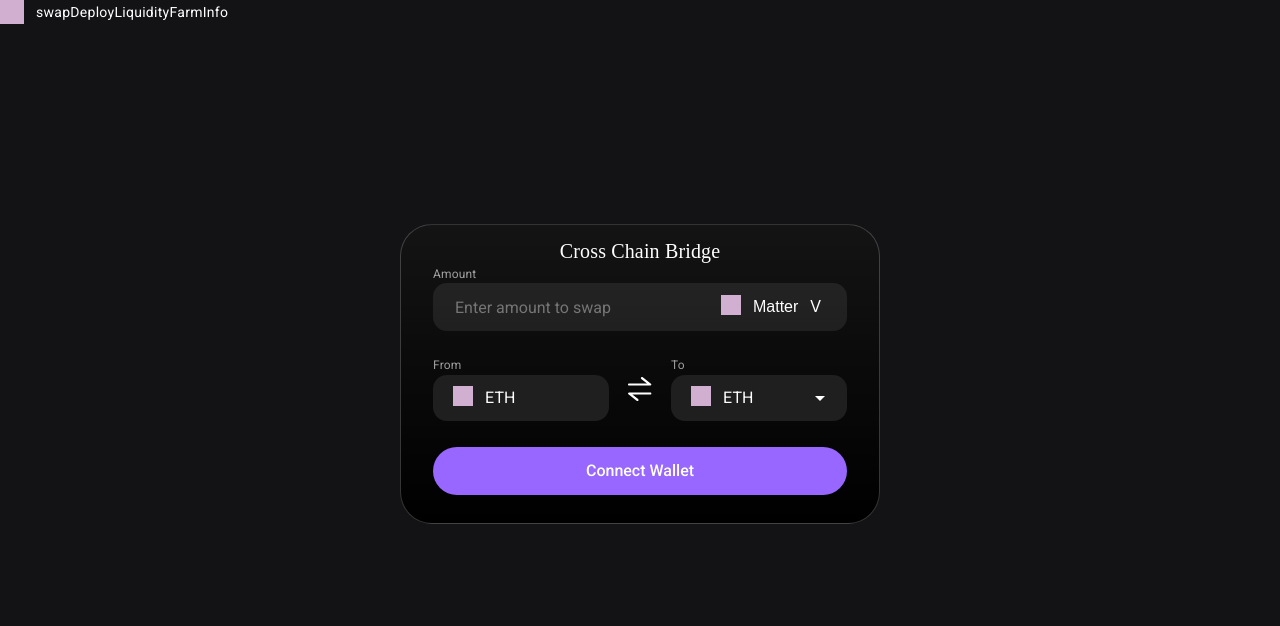
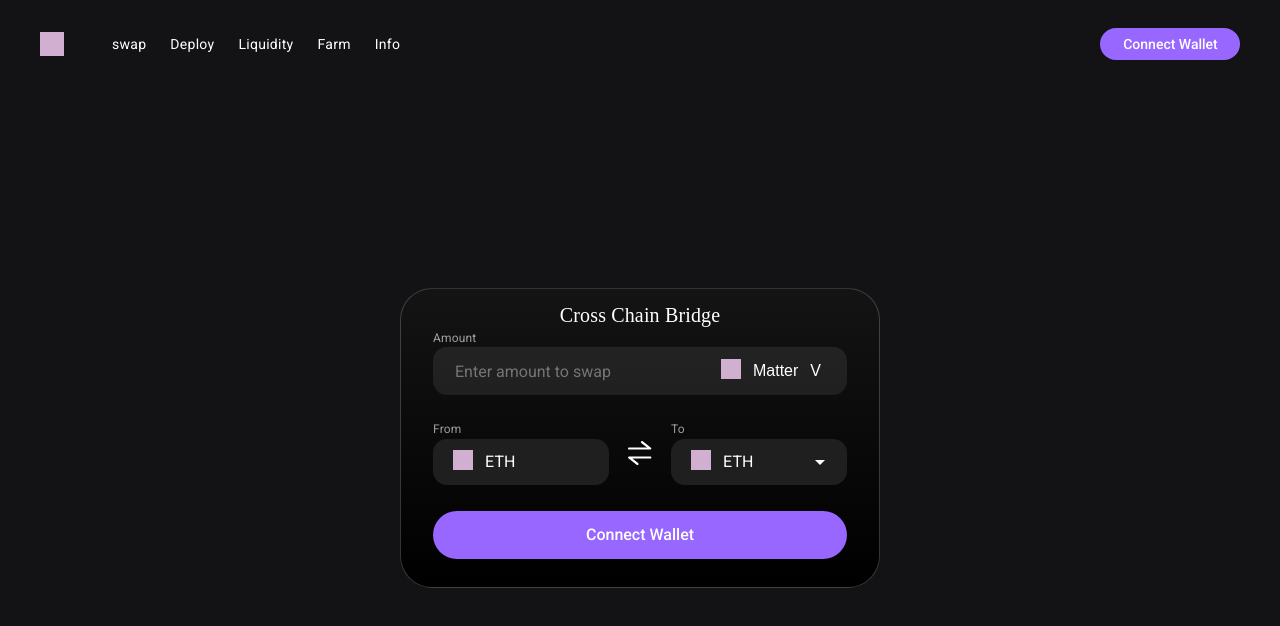
Before and after one commit to chainswap/info, a React (Create React App) app: page /#/swap in a window 1280 px wide. Shown: the top 626 px of the page. Built offline with nearby package versions, Linux system fonts and the light colour scheme.

Commit message:
style header

```diff
--- a/src/components/Button/Button.tsx
+++ b/src/components/Button/Button.tsx
@@ -18,9 +18,10 @@ const useStyles = makeStyles({
     height: (props: Props) => (props.size === 'large' ? 48 : 32),
     background: '#9867FF',
     color: '#fff',
-    padding: '14px 24px',
+    padding: (props: Props) => (props.size === 'large' ? '14px 24px' : '7px 22px 6px 23px'),
+    // padding: '14px 24px',
     textAlign: 'center',
-    fontSize: 16,
+    fontSize: (props: Props) => (props.size === 'large' ? 16 : 14),
     fontFamily: 'Roboto',
     fontWeight: 500,
     lineHeight: '21.36px',
--- a/src/components/Header/Header.tsx
+++ b/src/components/Header/Header.tsx
@@ -2,11 +2,20 @@ import React from 'react'
 import { NavLink } from 'react-router-dom'
 import { styled } from '@material-ui/core'
 import DummyLogo from '../../assets/images/dummy_logo.png'
-import Row from '../Row'
+import { RowFixed } from '../Row'
+import Button from '../../components/Button/Button'
+import { useWalletModalToggle } from '../../state/application/hooks'
 
-const HeaderRow = styled(Row)({
+const HeaderFrame = styled('div')({
+  display: 'flex',
+  justifyContent: 'space-between',
+  alignItems: 'center',
   width: '100%',
+  height: 88,
+  padding: '32px 40px',
 })
+
+const HeaderRow = styled(RowFixed)({})
 
 const Title = styled('a')({
   display: 'flex',
@@ -18,7 +27,9 @@ const Title = styled('a')({
   },
 })
 
-const HeaderLinks = styled(Row)({})
+const HeaderLinks = styled('div')({
+  marginLeft: 24,
+})
 
 const StyledNavLink = styled(NavLink)({
   alignItem: 'left',
@@ -28,10 +39,14 @@ const StyledNavLink = styled(NavLink)({
   lineHeight: '18.69px',
   letterSpacing: '0.02em',
   color: '#FFFFFF',
+  margin: '0 12px',
 })
 
 export default function Header() {
+  const toggleWalletModal = useWalletModalToggle()
+
   return (
+    <HeaderFrame>
       <HeaderRow>
         <Title href="/swap">
           <img width={'24px'} src={DummyLogo} alt="logo" />
@@ -54,5 +69,9 @@ export default function Header() {
           </StyledNavLink>
         </HeaderLinks>
       </HeaderRow>
+      <Button size="small" width={140} onClick={toggleWalletModal}>
+        Connect Wallet
+      </Button>
+    </HeaderFrame>
   )
 }
--- a/src/components/Row/index.tsx
+++ b/src/components/Row/index.tsx
@@ -24,4 +24,8 @@ export const RowBetween = styled(Row)({
   justifyContent: 'space-between',
 })
 
+export const RowFixed = styled(Row)({
+  width: 'fit-content',
+})
+
 export default Row
--- a/src/pages/App.tsx
+++ b/src/pages/App.tsx
@@ -1,6 +1,6 @@
 import React from 'react'
 import { Route, Switch } from 'react-router-dom'
-import Swap from './Swap'
+import Swap from './Swap/Swap'
 import { styled, createMuiTheme, Theme, CssBaseline } from '@material-ui/core'
 import { ThemeProvider } from '@material-ui/styles'
 import Header from '../components/Header/Header'
--- a/src/pages/Swap/index.tsx
+++ b/src/pages/Swap/Swap.tsx
@@ -4,7 +4,6 @@ import AppBody from '../AppBody'
 import SwapHeader from '../../components/swap/SwapHeader'
 import CurrencyInputPanel from '../../components/CurrencyInputPanel'
 import CurrencySelectPanel from '../../components/CurrencySelectPanel/CurrencySelectPanel'
-import { Grid } from '@material-ui/core'
 import { useWalletModalToggle } from '../../state/application/hooks'
 import WalletModal from '../../components/WalletModal'
 import { styled } from '@material-ui/styles'
```
Lines whose indentation alone changed are shown as unchanged.
